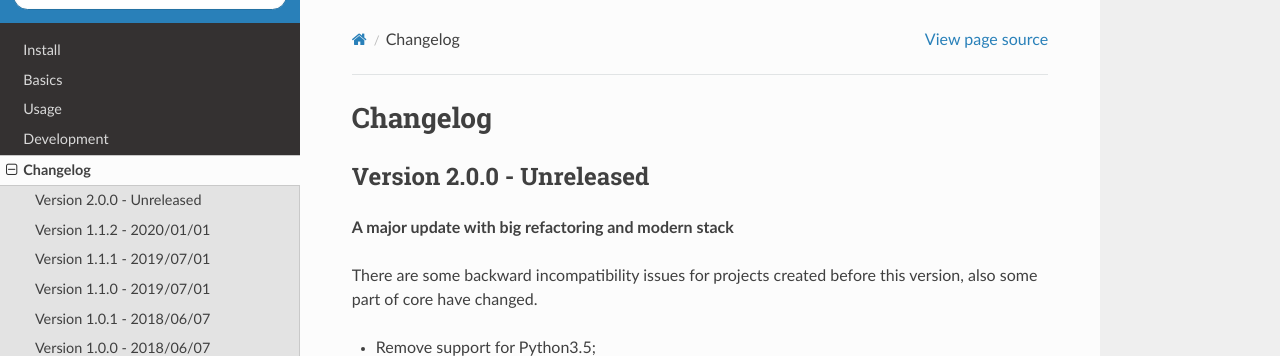
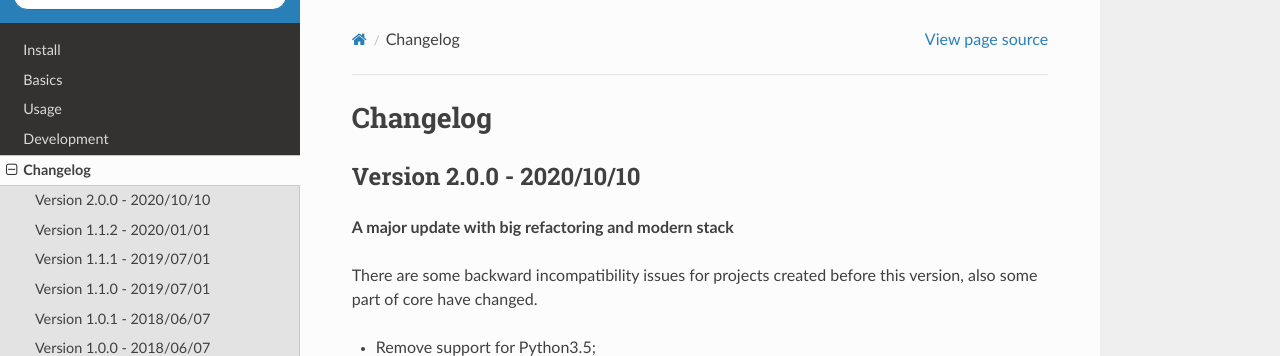
Before and after one commit to sveetch/Optimus, a Sphinx documentation site: the page built from docs/changelog.rst, in a window 1280 px wide and 900 px high. Shown: the top 356 px of the window. Built offline with Sphinx 7.4.7 and the Read the Docs theme 2.0.0, drawn with Linux system fonts in a browser that asks for light colours.

Commit message:
(2.0.0) Release

```diff
--- a/docs/changelog.rst
+++ b/docs/changelog.rst
@@ -8,7 +8,7 @@ Changelog
 =========
 
 
-Version 2.0.0 - Unreleased
+Version 2.0.0 - 2020/10/10
 --------------------------
 
 **A major update with big refactoring and modern stack**
--- a/setup.cfg
+++ b/setup.cfg
@@ -3,7 +3,7 @@
 ;;
 [metadata]
 name = Optimus
-version = 2.0.0-pre.7
+version = 2.0.0
 description = Optimus is a static site builder using Jinja2, webassets and Babel.
 long_description = file:README.rst
 long_description_content_type = text/x-rst
```
